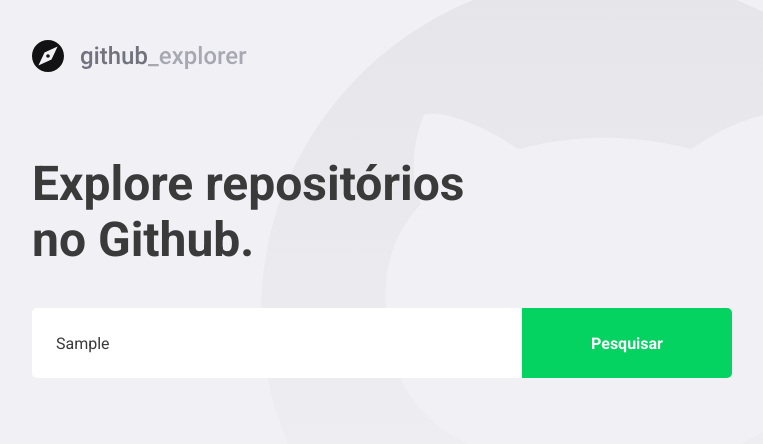
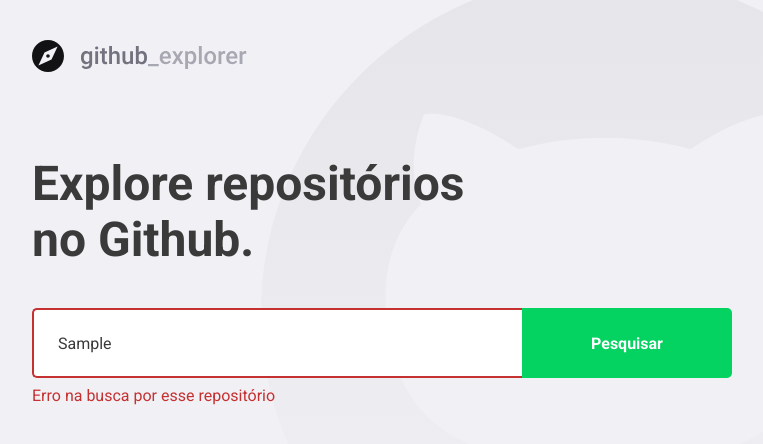
Before and after one commit to renanmascg/react-github-app, a React (Create React App) app: page / in a window 1280 px wide. Both pictures are taken after typing "Sample" into the empty fields and a click on the button "Pesquisar". Shown: the top 444 px of the page, without its empty margins (153-916 px from the left). Built offline with nearby package versions, Linux system fonts and the light colour scheme; no server answers.

Commit message:
Configura os erros da aplicação, deixando o textbox vermelho quando ocorrer algum erro na aplicação.

```diff
--- a/src/pages/Dashboard/index.tsx
+++ b/src/pages/Dashboard/index.tsx
@@ -1,6 +1,6 @@
 import React, { useState, FormEvent } from 'react';
 import { FiChevronRight } from 'react-icons/fi';
-import { Title, Form, Repositories } from './styles';
+import { Title, Form, Repositories, Error } from './styles';
 import logoImg from '../../assets/logo.svg';
 import api from '../../services/api';
 
@@ -15,25 +15,37 @@
 
 const Dashboard: React.FC = () => {
   const [repositories, setRepositories] = useState<IRepository[]>([]);
+  const [inputError, setInputError] = useState('');
   const [newRepo, setNewRepo] = useState('');
 
   async function handleAddRepository(
     event: FormEvent<HTMLFormElement>,
   ): Promise<void> {
     event.preventDefault();
-    const response = await api.get<IRepository>(`/repos/${newRepo}`);
 
-    const repository = response.data;
+    if (!newRepo) {
+      setInputError('Digite o autor/nome do repositório');
+      return;
+    }
 
-    setRepositories([...repositories, repository]);
-    setNewRepo('');
+    try {
+      const response = await api.get<IRepository>(`/repos/${newRepo}`);
+
+      const repository = response.data;
+
+      setRepositories([...repositories, repository]);
+      setNewRepo('');
+      setInputError('');
+    } catch (error) {
+      setInputError('Erro na busca por esse repositório');
+    }
   }
 
   return (
     <>
       <img src={logoImg} alt="Github Explorer" />
       <Title>Explore repositórios no Github. </Title>
-      <Form onSubmit={handleAddRepository}>
+      <Form hasError={!!inputError} onSubmit={handleAddRepository}>
         <input
           value={newRepo}
           onChange={e => setNewRepo(e.target.value)}
@@ -42,6 +54,7 @@
         />
         <button type="submit">Pesquisar</button>
       </Form>
+      {inputError && <Error>{inputError}</Error>}
 
       <Repositories>
         {repositories.map(repository => (
--- a/src/pages/Dashboard/styles.ts
+++ b/src/pages/Dashboard/styles.ts
@@ -1,5 +1,9 @@
-import styled from 'styled-components';
+import styled, { css } from 'styled-components';
 import { shade } from 'polished';
+
+interface FormProps {
+  hasError: boolean;
+}
 
 export const Title = styled.h1`
   font-size: 48px;
@@ -9,7 +13,7 @@
   max-width: 450px;
 `;
 
-export const Form = styled.form`
+export const Form = styled.form<FormProps>`
   max-width: 700px;
   margin-top: 40px;
   display: flex;
@@ -21,6 +25,14 @@
     border: 0;
     border-radius: 5px 0 0 5px;
     color: #3a3a3a;
+    border: 2px solid #fff;
+    border-right: 0;
+
+    ${props =>
+      props.hasError &&
+      css`
+        border-color: #c53030;
+      `}
 
     &::placeholder {
       color: #a8a8b3;
@@ -93,3 +105,9 @@
     }
   }
 `;
+
+export const Error = styled.span`
+  display: block;
+  color: #c53030;
+  margin-top: 8px;
+`;
```
